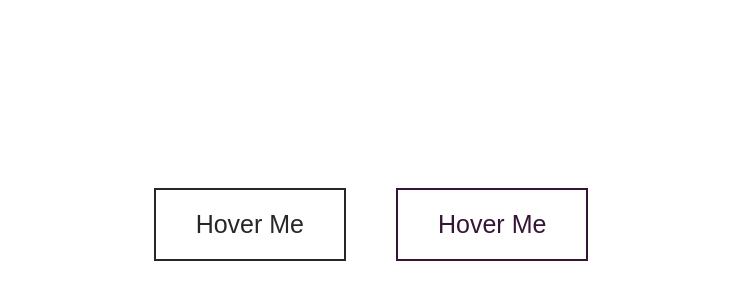
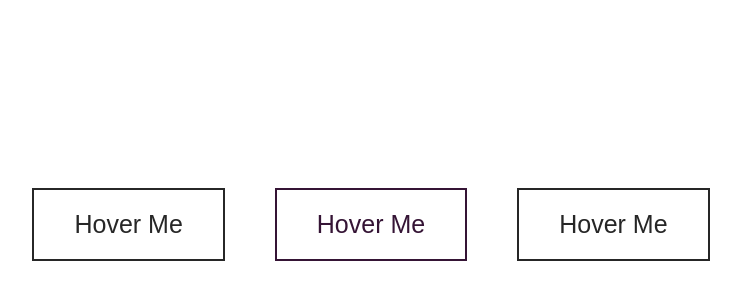
Before and after one commit to saadman-galib/CSS-Animation-Hover-Me, a plain HTML site: page index.html in a window 1280 px wide. Shown: the part 176-476 px from the top of the page, without its empty margins (269-1010 px from the left). Drawn offline with Linux system fonts and the light colour scheme.

Commit message:
btn hover effect

```diff
--- a/index.html
+++ b/index.html
@@ -12,6 +12,7 @@
     <div class="button-container">
         <a href="#" class="button-1">Hover Me</a>
         <a href="#" class="button-2">Hover Me</a>
+        <a href="#" class="button-3">Hover Me</a>
     </div>
 
 </body>
--- a/sass/style.scss
+++ b/sass/style.scss
@@ -33,12 +33,12 @@ body {
         margin: 25px;
     }
 
-    .button-1{
+    .button-1 {
         overflow: hidden;
     }
 
-    .button-1:before{
-        content: '';
+    .button-1:before {
+        content: "";
         position: absolute;
         top: 0;
         left: 0;
@@ -51,19 +51,19 @@ body {
         transition: transform 1s;
     }
 
-    .button-1:hover::before{
+    .button-1:hover::before {
         transform: rotate(0deg);
     }
 
-    .button-2{
+    .button-2 {
         color: #351435;
         border-color: #351435;
         overflow: hidden;
         transition: all 1s;
     }
 
-    .button-2:before{
-        content: '';
+    .button-2:before {
+        content: "";
         position: absolute;
         top: 0;
         left: 0;
@@ -75,11 +75,55 @@ body {
         transition: all 1s;
     }
 
-    .button-2:hover:before{
+    .button-2:hover:before {
         transform: translateX(0);
     }
 
-    .button-2:hover{
+    .button-2:hover {
         color: #fff;
     }
+
+    .button-3 {
+        color: #262626;
+        border-color: #262626;
+        transform: all 1s;
+    }
+
+    .button-3:before {
+        content: "";
+        position: absolute;
+        top: 0;
+        left: 0;
+        width: 100%;
+        height: 100%;
+        background-color: #262626;
+        transform: rotateX(90deg);
+        transition: transform 1s;
+        z-index: -3;
+    }
+
+    .button-3:after {
+        content: "";
+        position: absolute;
+        top: 0;
+        left: 0;
+        width: 100%;
+        height: 100%;
+        background-color: #262626;
+        transform: rotateY(90deg);
+        transition: transform 1s;
+        z-index: -3;
+    }
+
+    .button-3:hover {
+        color: #fff;
+    }
+
+    .button-3:hover:before {
+        transform: rotateX(0deg);
+    }
+
+    .button-3:hover:after {
+        transform: rotateY(0deg);
+    }
 }
```
Also changed, not shown: style/style.css.
